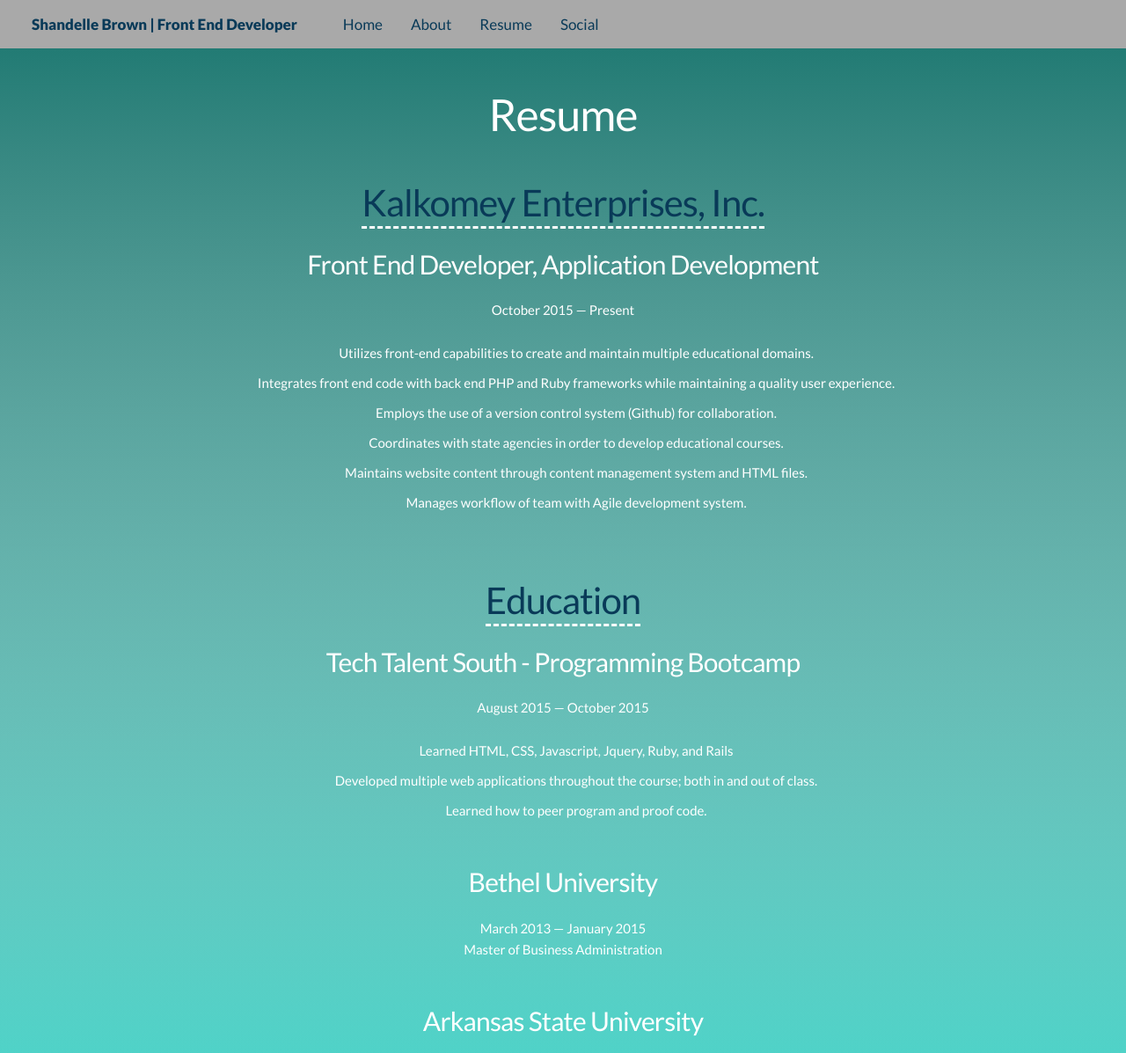
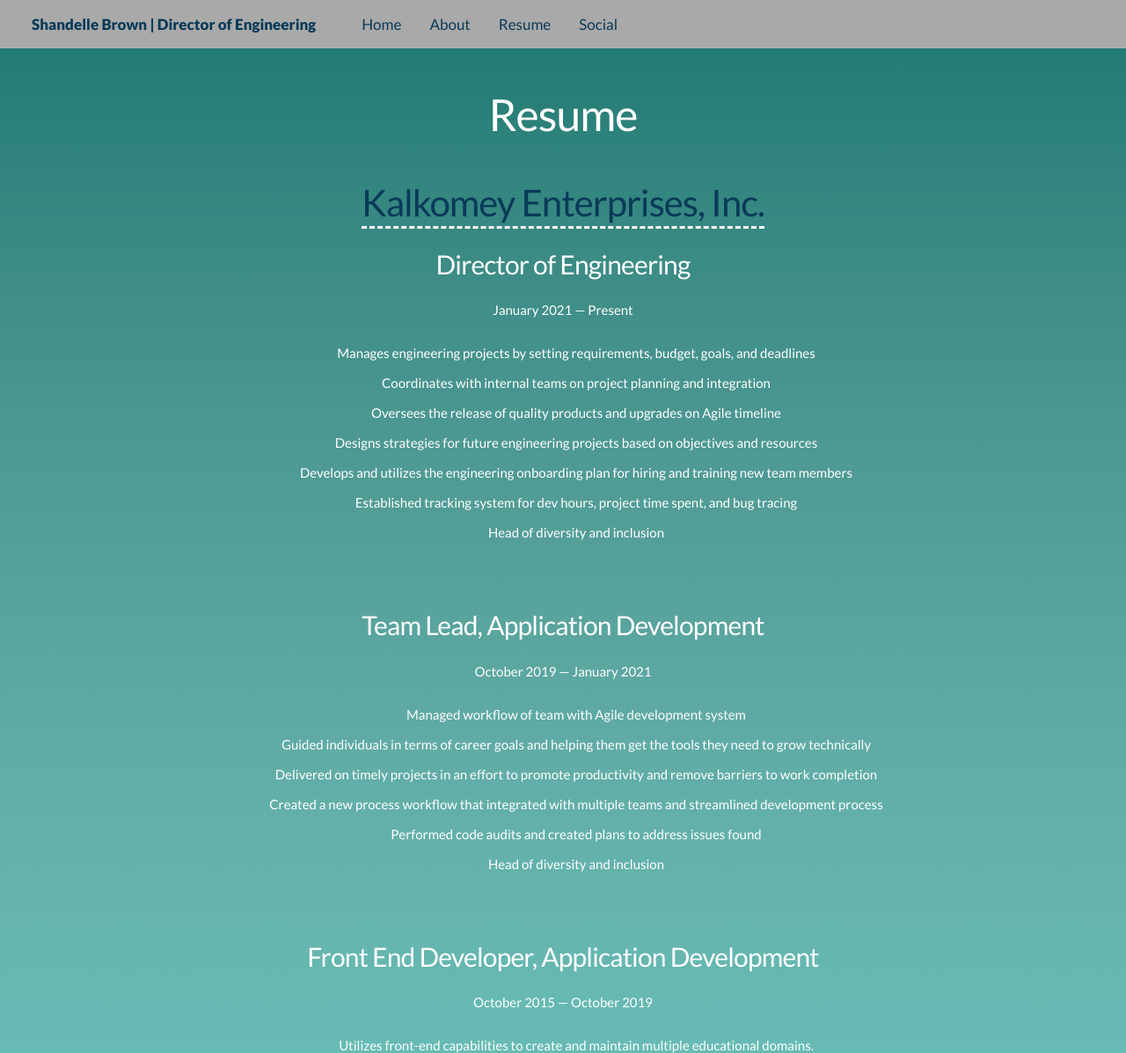
Before and after one commit to ShandelleB/personal-site, a website: page resume.html in a window 1280 px wide. Shown: the top 1197 px of the page at 88% size. Drawn offline with Linux system fonts and the light colour scheme.

Commit message:
Update title

```diff
--- a/resume.html
+++ b/resume.html
@@ -13,7 +13,7 @@
 
 <body>
 	<ul class="topnav" id="myTopnav">
-  		<li><a href="index.html" class="brand">Shandelle Brown <span class=" _hide-mobile _hide-phablet">| Front End Developer</span></a></li>
+  		<li><a href="index.html" class="brand">Shandelle Brown <span class=" _hide-mobile _hide-phablet">| Director of Engineering</span></a></li>
   		<li><a href="index.html">Home</a></li>
 		<li><a href="about.html">About</a></li>
 		<li><a href="resume.html">Resume</a></li>
@@ -40,8 +40,33 @@
 				<div class="col m12">
 				<h1>Resume</h1><br/>
 				<h2>Kalkomey Enterprises, Inc.</h2>
+					<h4>Director of Engineering</h4>
+						<p>January 2021 &mdash; Present
+							<ul>
+								<li>Manages engineering projects by setting requirements, budget, goals, and deadlines</li>
+								<li>Coordinates with internal teams on project planning and integration</li>
+								<li>Oversees the release of quality products and upgrades on Agile timeline</li>
+								<li>Designs strategies for future engineering projects based on objectives and resources</li>
+								<li>Develops and utilizes the engineering onboarding plan for hiring and training new team members </li>
+								<li>Established tracking system for dev hours, project time spent, and bug tracing</li>
+								<li>Head of diversity and inclusion</li>
+							</ul>
+						</p>
+						<br/><br/>
+					<h4>Team Lead, Application Development</h4>
+						<p>October 2019 &mdash; January 2021
+							<ul>
+								<li>Managed workflow of team with Agile development system</li>
+								<li>Guided individuals in terms of career goals and helping them get the tools they need to grow technically</li>
+								<li>Delivered on timely projects in an effort to promote productivity and remove barriers to work completion</li>
+								<li>Created a new process workflow that integrated with multiple teams and streamlined development process</li>
+								<li>Performed code audits and created plans to address issues found</li>
+								<li>Head of diversity and inclusion</li>
+							</ul>
+						</p>
+						<br/><br/>
 					<h4>Front End Developer, Application Development</h4>
-						<p>October 2015 &mdash; Present
+						<p>October 2015 &mdash; October 2019
 							<ul>
 								<li>Utilizes front-end capabilities to create and maintain multiple educational domains.</li>
 								<li>Integrates front end code with back end PHP and Ruby frameworks while maintaining a quality user experience.</li>
```
